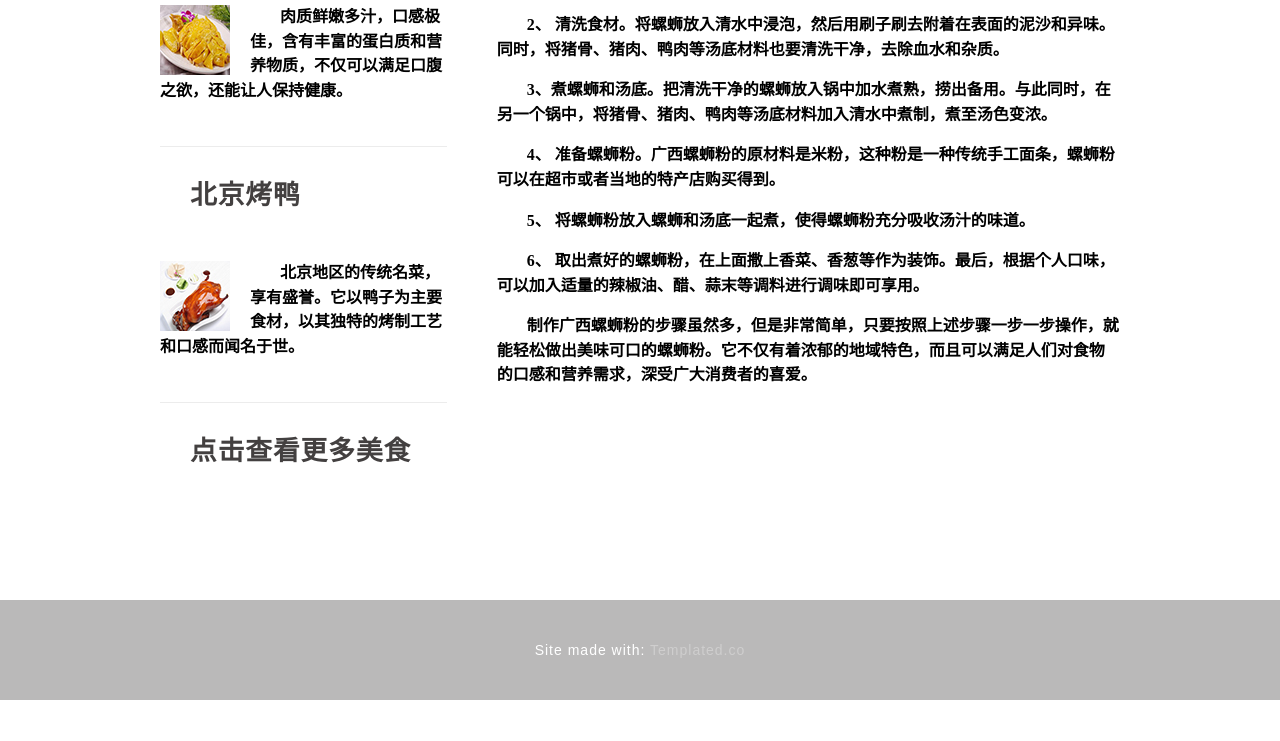
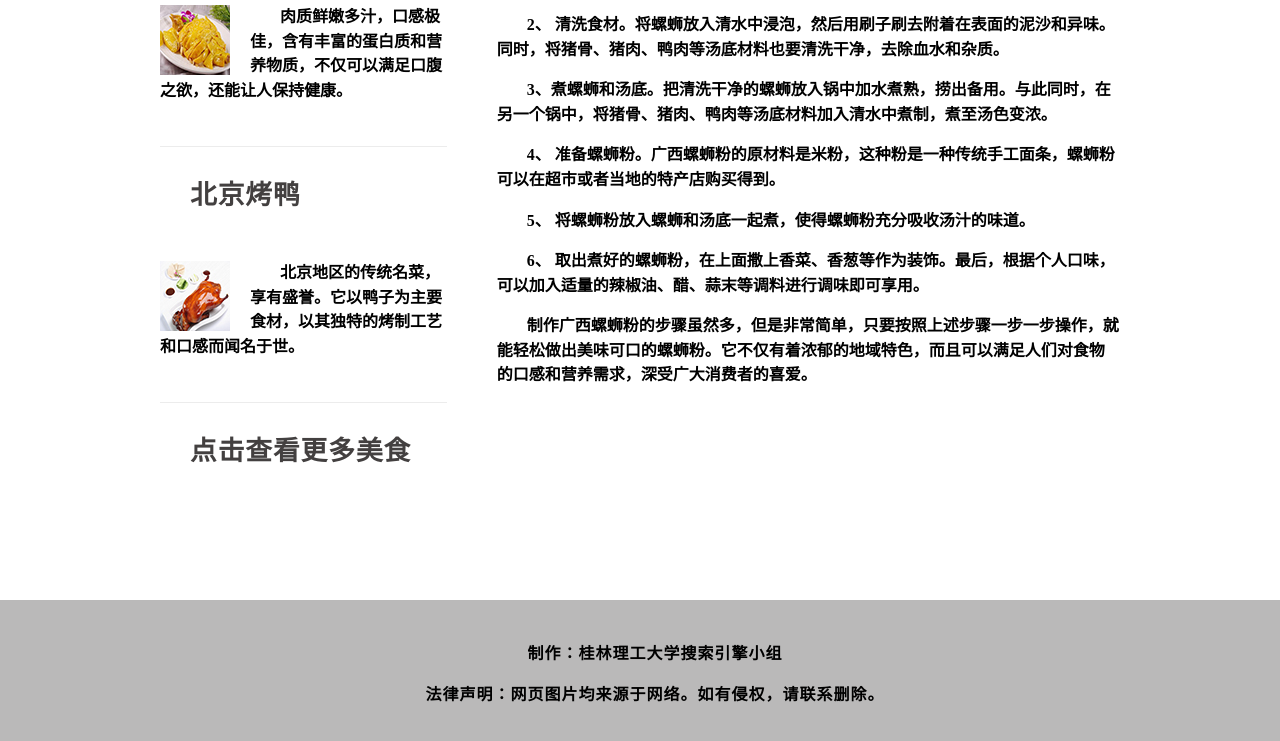
Before and after one commit to jsxlfood/jsxlfood.github.io, a plain HTML site: page left-sidebar - 螺蛳粉.html in a window 1280 px wide. Shown: the part 1016-1757 px from the top of the page. Before the commit the page ends 1716 px from the top, so only its background shows below. Drawn offline with nearby package versions, Linux system fonts and the light colour scheme.

Commit message:
更新 left-sidebar - 螺蛳粉.html

```diff
--- a/left-sidebar - 螺蛳粉.html
+++ b/left-sidebar - 螺蛳粉.html
@@ -73,7 +73,8 @@
 		<!-- Copyright -->
 		<div id="copyright">
 			<div class="container">
-				Site made with: <a href="https://templated.co/">Templated.co</a>
+				<p>制作：桂林理工大学搜索引擎小组				</p>
+				<p>法律声明：网页图片均来源于网络。如有侵权，请联系删除。 </p>
 			</div>
 		</div>
 
```
